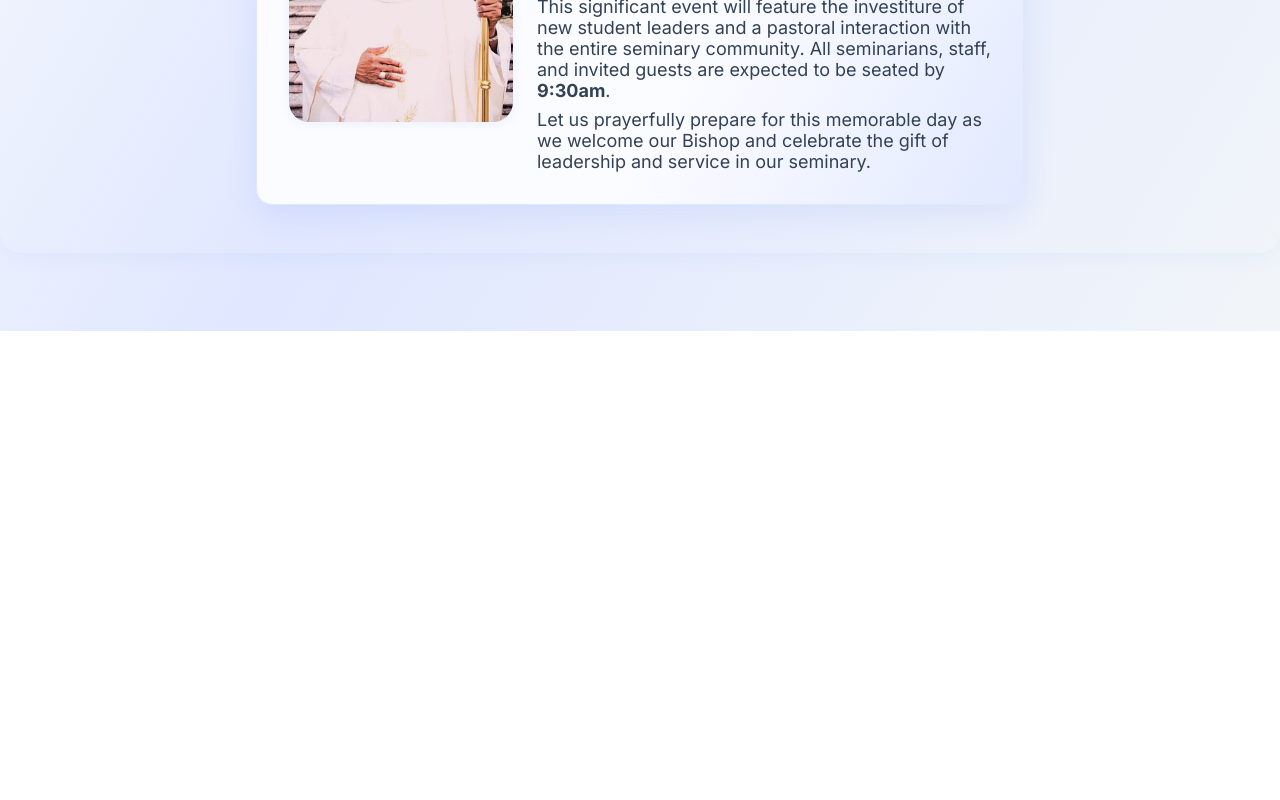
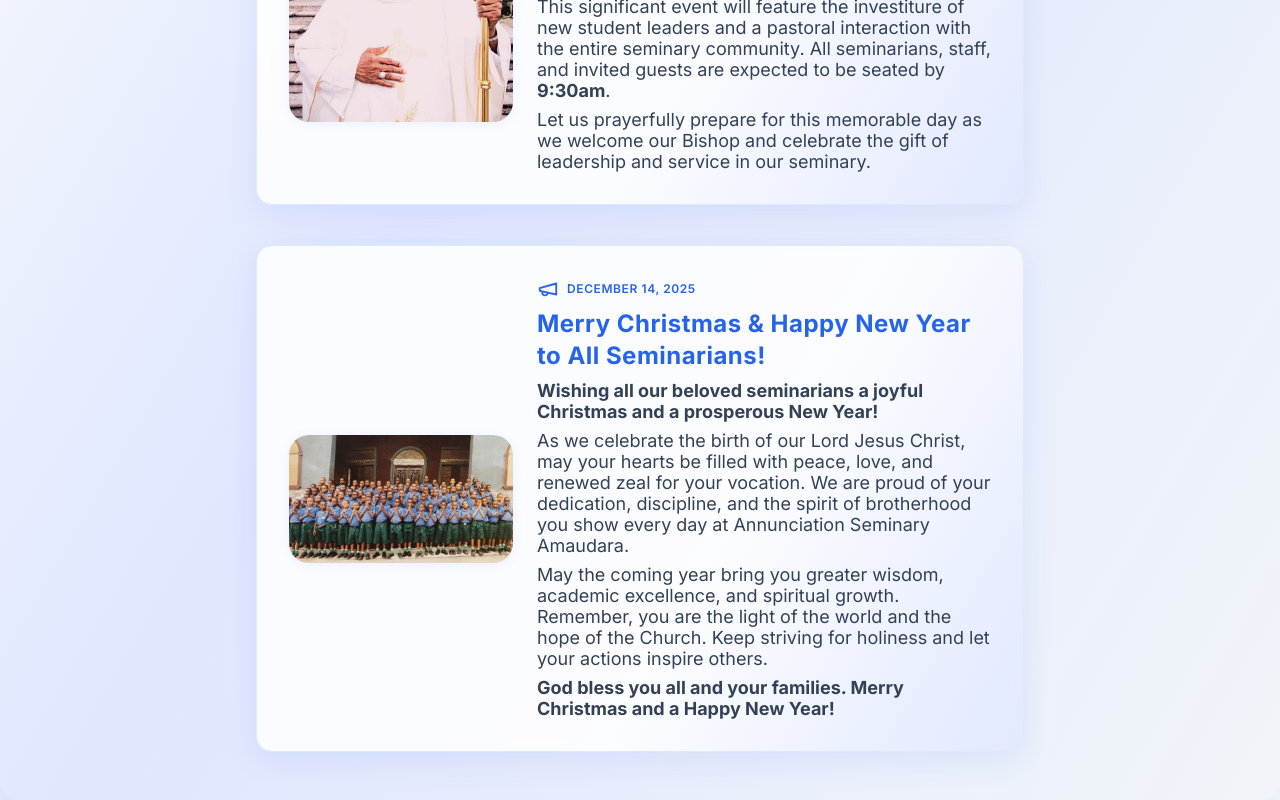
Before and after one commit to mikeooforka1/Annunciation-seminary-amaudara, a React (Create React App) app: page /announcements in a window 1280 px wide. Shown: the part 469-1269 px from the top of the page. Before the commit the page ends 800 px from the top, so only its background shows below. Built offline with nearby package versions, Linux system fonts and the light colour scheme.

Commit message:
update the announcemntcpage

```diff
--- a/src/pages/announcements.jsx
+++ b/src/pages/announcements.jsx
@@ -22,6 +22,28 @@ const updates = [
       </>
     ),
     highlight: true,
+  },
+  {
+    title: "Merry Christmas & Happy New Year to All Seminarians!",
+    date: "December 14, 2025",
+    image: "/assets/images/seminarians-pic.WebP", // Use a group photo of the seminarians
+    content: (
+      <>
+        <span className="block mb-2">
+          <strong>Wishing all our beloved seminarians a joyful Christmas and a prosperous New Year!</strong>
+        </span>
+        <span className="block mb-2">
+          As we celebrate the birth of our Lord Jesus Christ, may your hearts be filled with peace, love, and renewed zeal for your vocation. We are proud of your dedication, discipline, and the spirit of brotherhood you show every day at Annunciation Seminary Amaudara.
+        </span>
+        <span className="block mb-2">
+          May the coming year bring you greater wisdom, academic excellence, and spiritual growth. Remember, you are the light of the world and the hope of the Church. Keep striving for holiness and let your actions inspire others.
+        </span>
+        <span className="block">
+          <strong>God bless you all and your families. Merry Christmas and a Happy New Year!</strong>
+        </span>
+      </>
+    ),
+    highlight: false,
   },
   // You can add more updates here as needed
 ];
```
